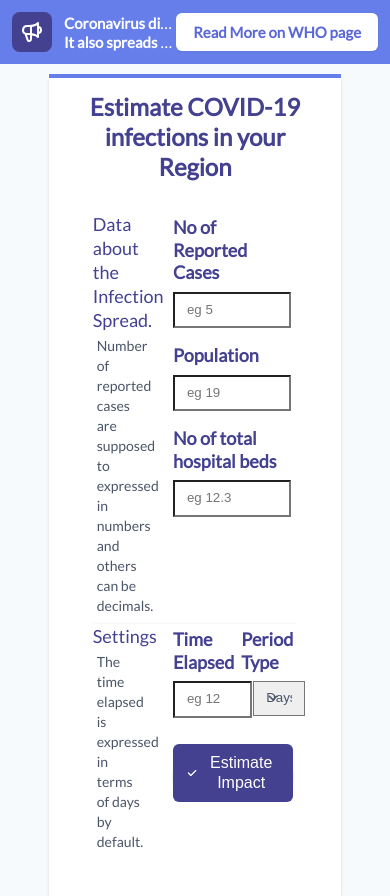
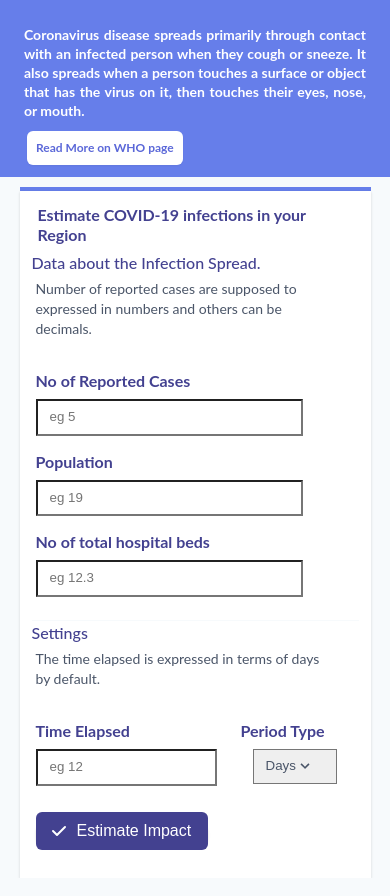
Before and after one commit to davis67/covid-19-estimator-js, a website: page front-end/index.html in a window 390 px wide. Drawn offline with Linux system fonts and the light colour scheme.

Commit message:
frontend fixes

```diff
--- a/front-end/css/estimator.css
+++ b/front-end/css/estimator.css
@@ -43,9 +43,8 @@ body {
 }
 .header__content {
   font-weight: 500;
-  overflow: hidden;
   text-overflow: ellipsis;
-  white-space: nowrap;
+  text-align: left;
   margin-left: 0.75rem;
   color: #fff;
 }
@@ -245,3 +244,58 @@ body {
 .p-2 {
   padding: 4px;
 }
+
+@media only screen and (max-width: 768px) {
+  .header__container {
+    flex-direction: column;
+    align-items: unset;
+  }
+  /* For mobile phones: */
+  .header__content {
+    overflow: unset;
+    white-space: unset;
+    text-align: justify;
+    margin: 0.75rem;
+  }
+  .header_inner_content {
+    font-size: 0.875rem;
+  }
+
+  .header_btn_container {
+    width: fit-content;
+    margin-left: 15px;
+  }
+
+  .header__wrapper {
+    width: unset;
+  }
+
+  .header__heading {
+    display: none;
+  }
+
+  .header_btn {
+    font-size: 12px;
+    line-height: 1rem;
+    padding: 0.5rem;
+  }
+  .form__container {
+    width: 90%;
+  }
+  .container_header {
+    text-align: left;
+    font-size: 1rem;
+  }
+  .form {
+    padding: 0;
+  }
+  .container_layout {
+    grid-template-columns: 1fr;
+  }
+  .container_layout_sub_inner {
+    font-size: 1rem;
+  }
+  .form_label {
+    font-size: 1rem;
+  }
+}
--- a/front-end/index.html
+++ b/front-end/index.html
@@ -8,7 +8,7 @@
     />
     <meta http-equiv="X-UA-Compatible" content="IE=edge" />
     <link href="./css/estimator.css" type="text/css" rel="stylesheet" />
-    <link href="https://fonts.googleapis.com/css2?family=Lato:ital,wght@0,100;0,300;0,400;1,100;1,300;1,700&display=swap" rel="preconnect stylesheet">
+    <link rel="preconnect" href="https://fonts.googleapis.com/css2?family=Lato:ital,wght@0,100;0,300;0,400;1,100;1,300;1,700&display=swap">
 
     <title>Covid-19 Estimator</title>
   </head>
@@ -41,19 +41,19 @@
                   />
                 </svg>
               </span>
-              <p
+              <div
                 class="header__content"
               >
-                <span
+                <div
                   class="header_inner_content"
 
                 >
                   Coronavirus disease spreads primarily through contact with an
-                  infected person when they cough or sneeze.<br />
+                  infected person when they cough or sneeze.
                   It also spreads when a person touches a surface or object that
                   has the virus on it, then touches their eyes, nose, or mouth.
-                </span>
-              </p>
+            </div>
+          </div>
             </div>
             <div
             >
```
